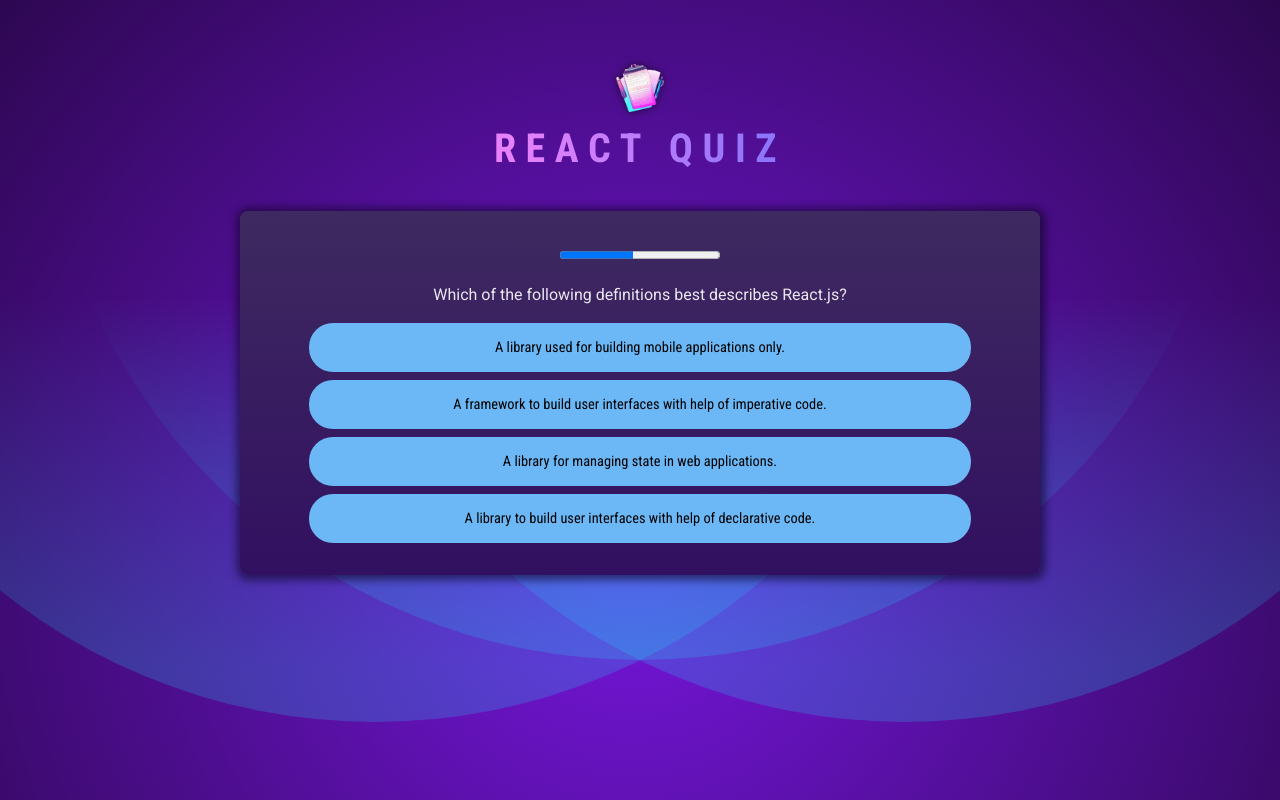
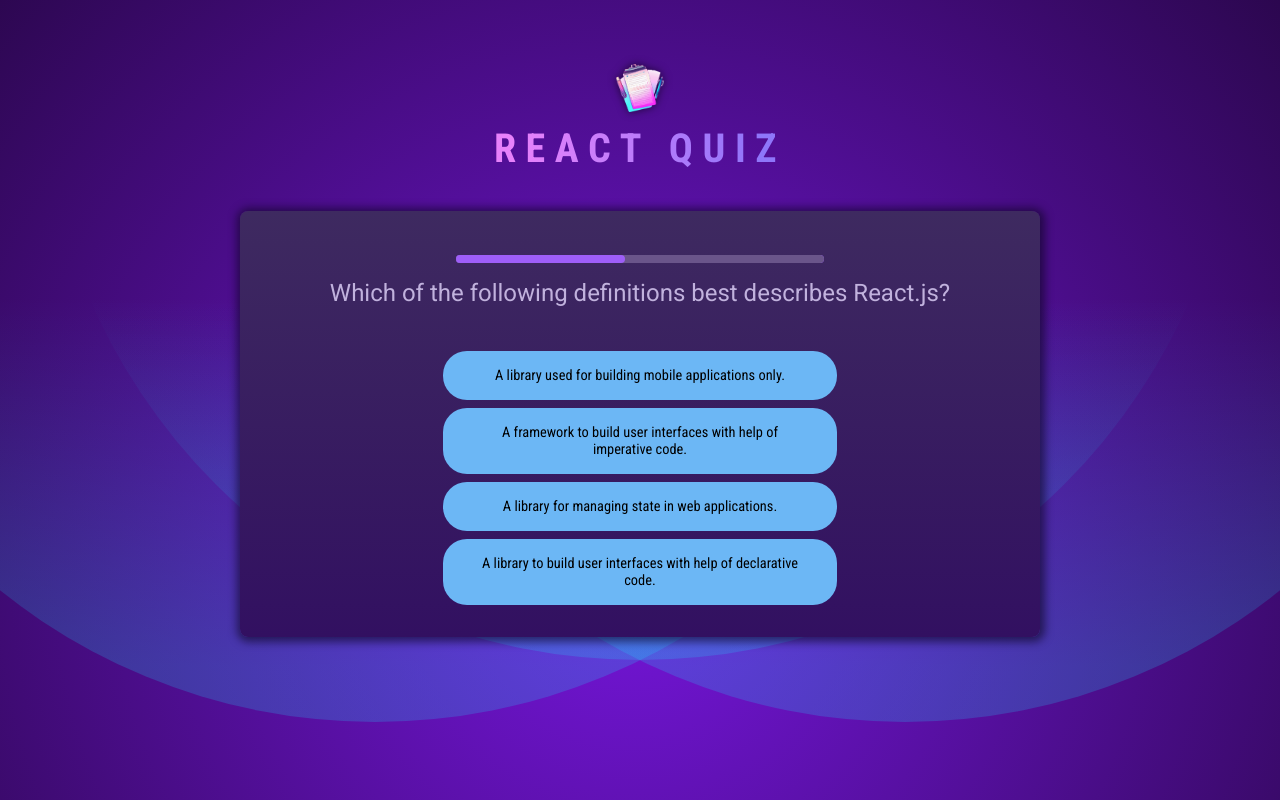
Before and after one commit to shayaansiddiqui/react-quiz-app, a React (Vite) app: page / in a window 1280 px wide. Built offline with nearby package versions, Linux system fonts and the light colour scheme.

Commit message:
Fixed issues with project. Incorrect answer was not getting the correct CSS class and fixed other UI issues

```diff
--- /dev/null
+++ b/src/components/Answers.jsx
@@ -0,0 +1,34 @@
+import QUESTIONS from "../assets/questions.js";
+import {useRef} from "react";
+
+const Answers = ({answers, selectedAnswer, answerState, onSelect}) => {
+    const shuffledAnswers = useRef();
+    if (!shuffledAnswers.current) {
+        shuffledAnswers.current = [...answers];
+        shuffledAnswers.current.sort(() => Math.random() - 0.5);
+    }
+    console.log(answerState);
+    return (
+        <ul id={'answers'}>
+        {
+            shuffledAnswers.current.map((item, index) => {
+                let cssClasses = '';
+                const isSelected = selectedAnswer === item;
+                if (answerState === 'answered' && isSelected) {
+                    cssClasses = 'selected';
+                }
+
+                if ((answerState === 'correct' || answerState === 'wrong') && isSelected) {
+                    cssClasses = answerState;
+                }
+                return (
+                    <li key={index} className={'answer'}>
+                        <button onClick={() => onSelect(item)} className={cssClasses}>{item}</button>
+                    </li>
+                );
+            })
+        }
+        </ul>
+    );
+}
+export default Answers;
--- /dev/null
+++ b/src/components/Question.jsx
@@ -0,0 +1,24 @@
+import QuestionTimer from "./QuestionTimer.jsx";
+import QUESTIONS from "../assets/questions.js";
+import Answers from "./Answers.jsx";
+
+const Question = ({questionText, answers, selectedAnswer, answerState, onSelectAnswer, onSkipAnswer}) => {
+    return (
+        <div id={'question'}>
+            <QuestionTimer
+                timeout={10000}
+                onTimeout={onSkipAnswer}/>
+            <h2>{questionText}</h2>
+            <ul id={'answers'}>
+                <Answers
+                    answers={answers}
+                    selectedAnswer={selectedAnswer}
+                    answerState={answerState}
+                    onSelect={onSelectAnswer}
+                />
+            </ul>
+        </div>
+    )
+}
+
+export default Question;
--- a/src/components/Quiz.jsx
+++ b/src/components/Quiz.jsx
@@ -1,9 +1,10 @@
 import {useState, useCallback} from "react";
 import QUESTIONS from '../assets/questions.js'
 import quizCompleted from '../assets/quiz-complete.png'
-import QuestionTimer from "./QuestionTimer.jsx";
+import Question from "./Question.jsx";
 
 const Quiz = () => {
+
     const [answerState, setAnswerState] = useState('');
     const [userAnswers, setUserAnswers] = useState([]);
 
@@ -19,7 +20,7 @@ const Quiz = () => {
             {
                 setAnswerState('correct');
             } else {
-                setAnswerState('incorrect');
+                setAnswerState('wrong');
             }
             setTimeout(() => {
                 setAnswerState('');
@@ -37,40 +38,16 @@ const Quiz = () => {
         </div>)
     }
 
-    const shuffledAnswers = [...QUESTIONS[activeQuestionIndex].answers];
-    shuffledAnswers.sort(() => Math.random() - 0.5);
-
     return (
         <div id={'quiz'}>
-            <QuestionTimer
+            <Question
                 key={activeQuestionIndex}
-                timeout={10000}
-                onTimeout={handleSkipAnswer} />
-            <div id={'question'}>
-                <p>{QUESTIONS[activeQuestionIndex].text}</p>
-                <ul id={'answers'}>
-                    {
-                        shuffledAnswers.map((item, index) => {
-                            let cssClasses = '';
-                            const isSelected = userAnswers[userAnswers.length - 1] === item;
-                            if(answerState === 'answered' && isSelected)
-                            {
-                                cssClasses = 'selected';
-                            }
-
-                            if((answerState === 'correct' || answerState === 'wrong') && isSelected)
-                            {
-                                cssClasses = answerState;
-                            }
-                            return (
-                                <li key={index} className={'answer'}>
-                                    <button onClick={() => handleSelectAnswer(item)} className={cssClasses}>{item}</button>
-                                </li>
-                            );
-                        })
-                    }
-                </ul>
-            </div>
+                answers={QUESTIONS[activeQuestionIndex].answers}
+                onSelectAnswer={handleSelectAnswer}
+                selectedAnswer={userAnswers[userAnswers.length - 1]}
+                answerState={answerState}
+                onSkipAnswer={handleSkipAnswer}
+                questionText={QUESTIONS[activeQuestionIndex].text}/>
         </div>
     );
 }
--- a/src/index.css
+++ b/src/index.css
@@ -283,7 +283,7 @@ header h1 {
   color: #054e37;
 }
 
-#summary .user-answer.wrong {
+#summary .user-answer.incorrect {
   color: #730b4b;
 }
 
```
